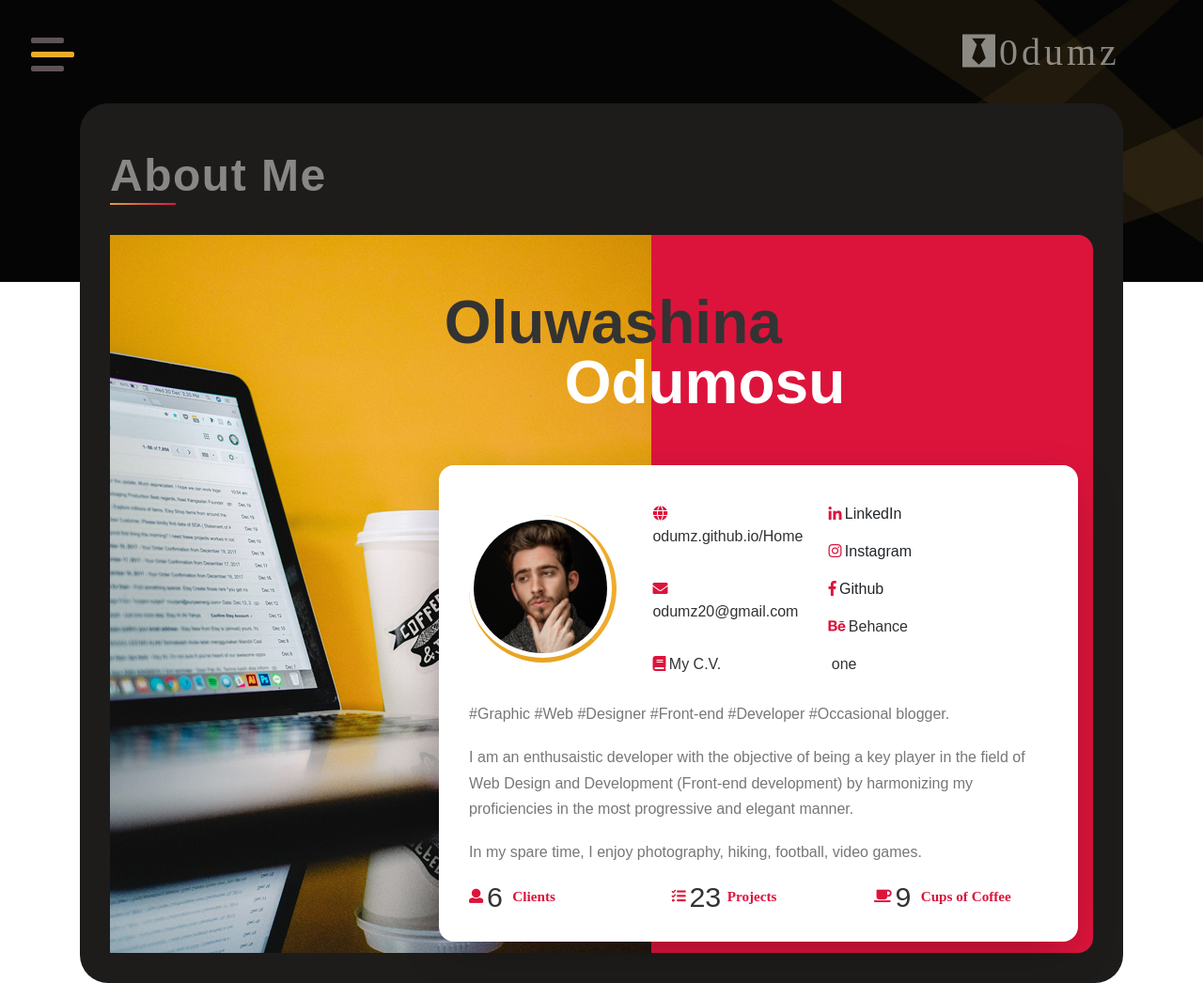
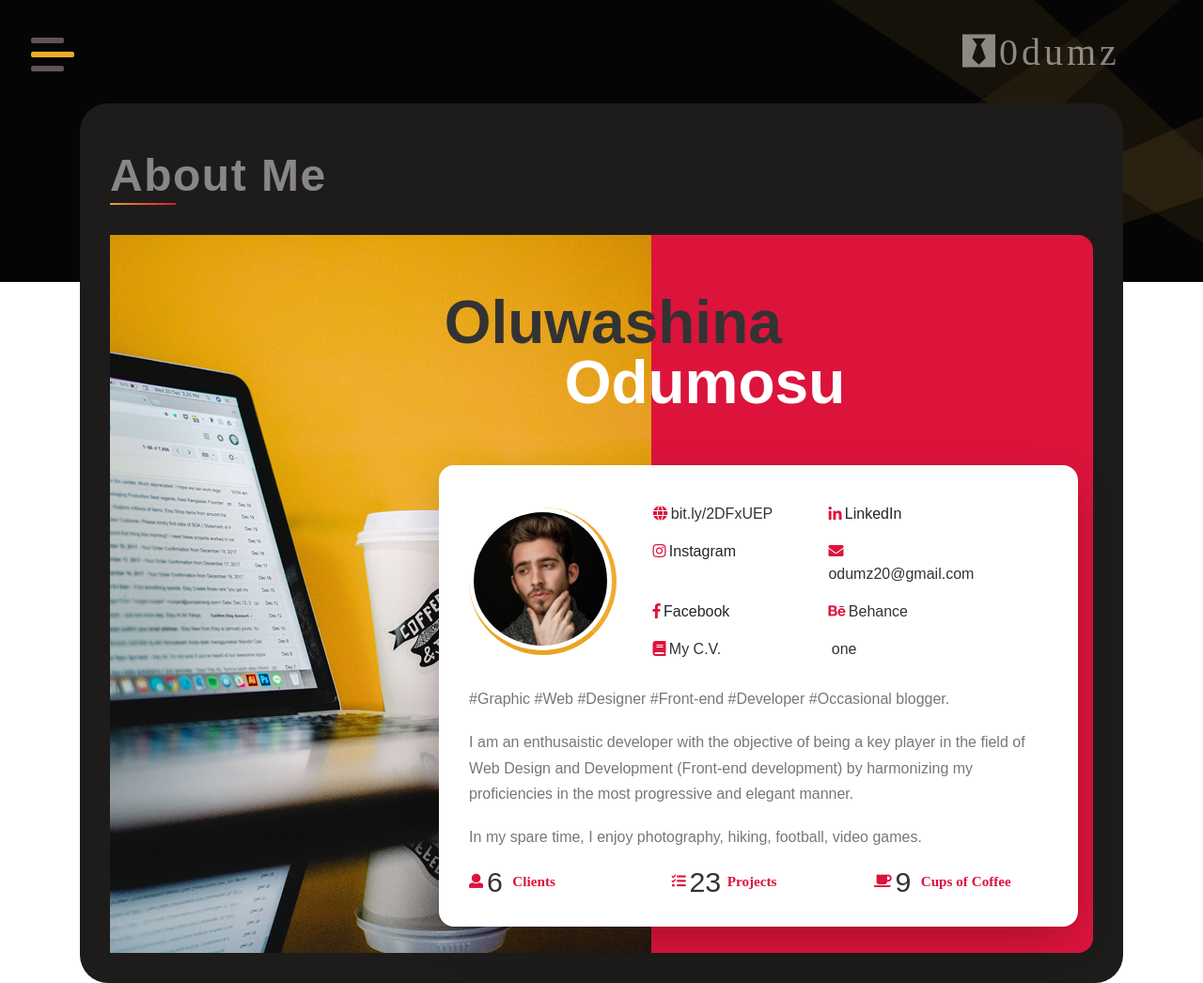
Before and after one commit to Odumz/0dumz, a plain HTML site: page about.html in a window 1280 px wide. Shown: the top 1046 px of the page at 94% size. Drawn offline with Linux system fonts and the light colour scheme; a web font is replaced by a local one.

Commit message:
Update about.html

```diff
--- a/about.html
+++ b/about.html
@@ -101,7 +101,7 @@
                                     </div>
                                     <div class="col-sm-8-5 my-auto">
                                         <div class="link_about m-2 la-1">
-                                            <a href="index.html"><i class="fas fa-globe" aria-hidden="true"></i>odumz.github.io/Home</a>
+                                            <a href="index.html"><i class="fas fa-globe" aria-hidden="true"></i>bit.ly/2DFxUEP</a>
                                         </div>
                                         <div class="link_about m-2 la-1">
                                             <a href=""><i class="fab fa-linkedin-in" aria-hidden="true"></i>LinkedIn</a>
@@ -113,7 +113,7 @@
                                             <a href="mailto:odumz20@gmail.com"><i class="fa fa-envelope" aria-hidden="true"></i>odumz20@gmail.com</a>
                                         </div>
                                         <div class="link_about m-2 la-1">
-                                            <a href=""><i class="fab fa-facebook-f" aria-hidden="true"></i>Github</a>
+                                            <a href=""><i class="fab fa-facebook-f" aria-hidden="true"></i>Facebook</a>
                                         </div>
                                         <div class="link_about m-2 la-1">
                                             <a href="index.html"><i class="fab fa-behance" aria-hidden="true"></i>Behance</a>
```
